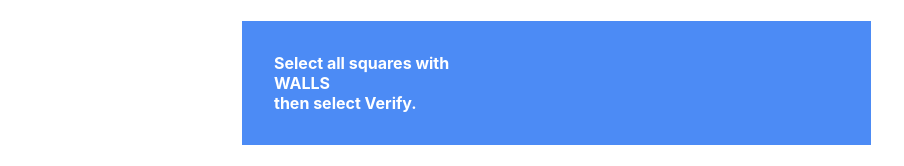
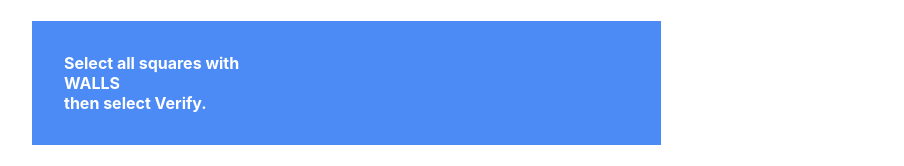
Before and after one commit to phillipmyoder/HoloWall, a React (Create React App) app: page / in a window 1280 px wide. Shown: the top 166 px of the page, without its empty margins (268-1172 px from the left). Built offline with nearby package versions, Linux system fonts and the light colour scheme.

Commit message:
auto adjust page

```diff
--- a/src/App.css
+++ b/src/App.css
@@ -43,7 +43,7 @@
   display: -ms-flexbox;
   display: flex;
   padding: 0 4px;
-  margin-left: 500px;
+
 
 }
 
@@ -119,7 +119,7 @@
   color: white;
   width: 565px;
   height: 60px;
-  margin-left: 510px;
+
 }
 
 .subaru {
@@ -131,6 +131,8 @@
 
 .test{
   overflow: hidden;
+  width: 680px;
+  margin: auto
 }
 
 .pages-title{
@@ -159,7 +161,7 @@
   text-align: center;
   text-decoration: none;
   font-size: 16px;
-  transform: translate(450%);
+  transform: translate(183%);
   cursor: pointer;
 }
 
```
